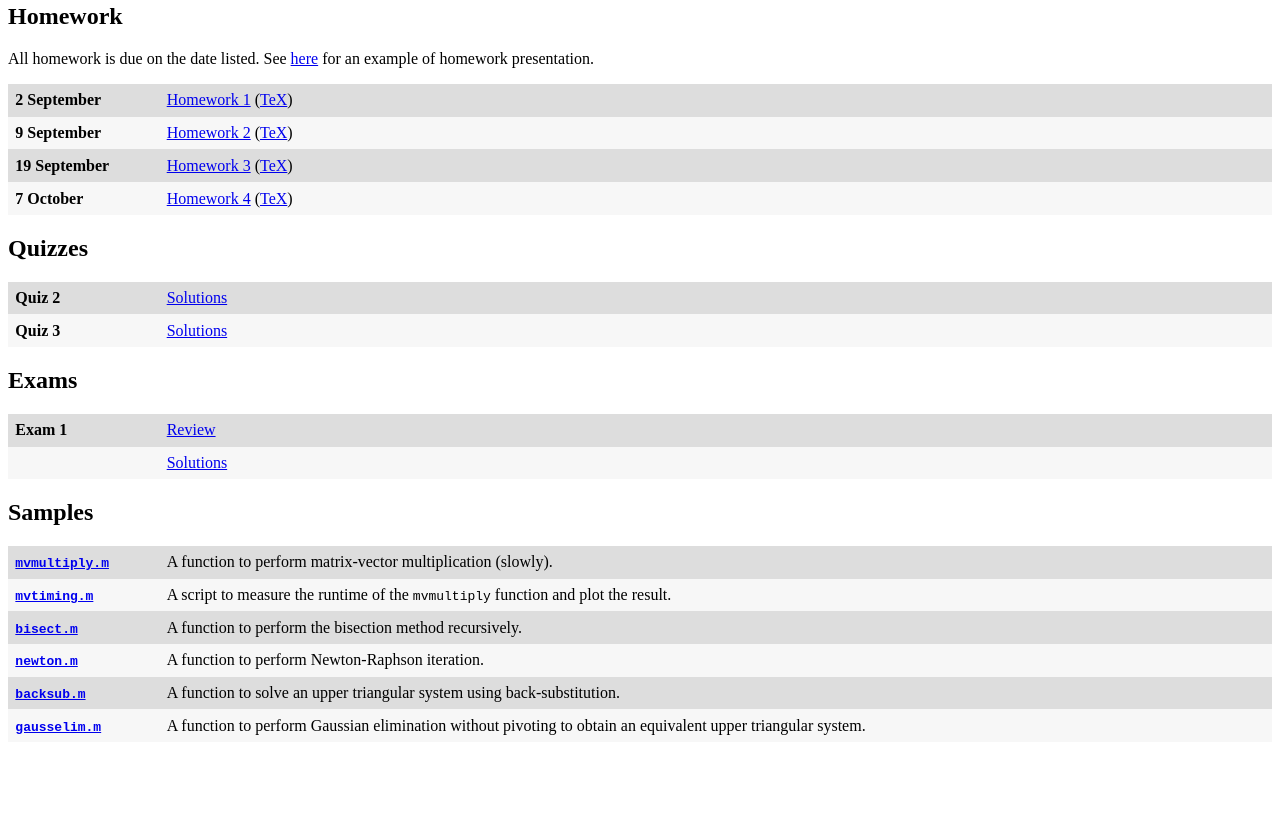
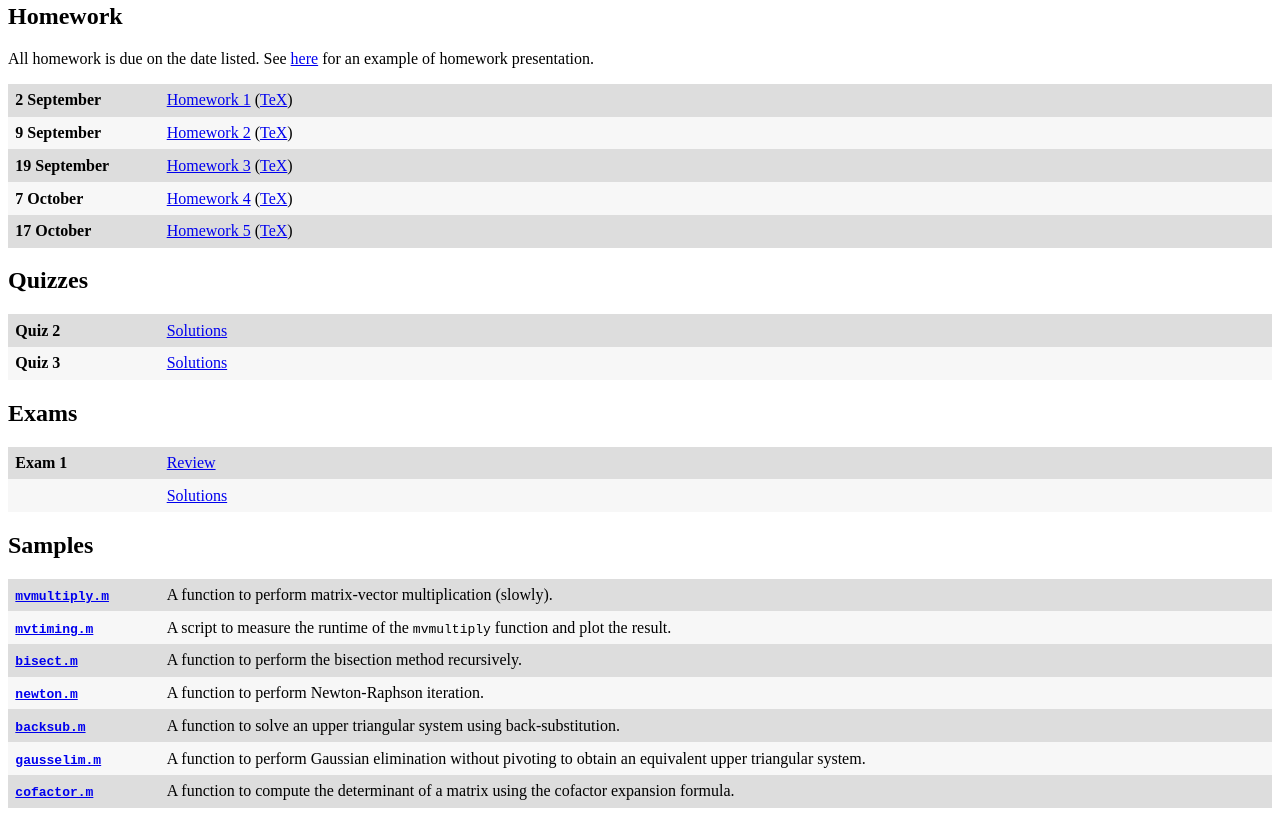
Before and after one commit to pennybacker/math375, a plain HTML site: page index.html in a window 1280 px wide. Shown: the part 447-1263 px from the top of the page. Before the commit the page ends 1197 px from the top, so only its background shows below. Drawn offline with Linux system fonts and the light colour scheme.

Commit message:
added homework 5

```diff
--- a/index.html
+++ b/index.html
@@ -76,6 +76,10 @@
   <th>7 October</th>
   <td><a href="homework4.pdf">Homework 4</a> (<a href="homework4.tex">TeX</a>)</td>
 </tr>
+<tr>
+  <th>17 October</th>
+  <td><a href="homework5.pdf">Homework 5</a> (<a href="homework5.tex">TeX</a>)</td>
+</tr>
 </table>
 
 <h2>Quizzes</h2>
@@ -131,6 +135,10 @@
   <th><a href="gausselim.m"><tt>gausselim.m</tt></a></th>
   <td>A function to perform Gaussian elimination without pivoting to obtain an equivalent upper triangular system.</td>
 </tr>
+<tr>
+  <th><a href="cofactor.m"><tt>cofactor.m</tt></a></th>
+  <td>A function to compute the determinant of a matrix using the cofactor expansion formula.</td>
+</tr>
 </table>
 
 </html>
```
Also changed, not shown: 3 other files.
